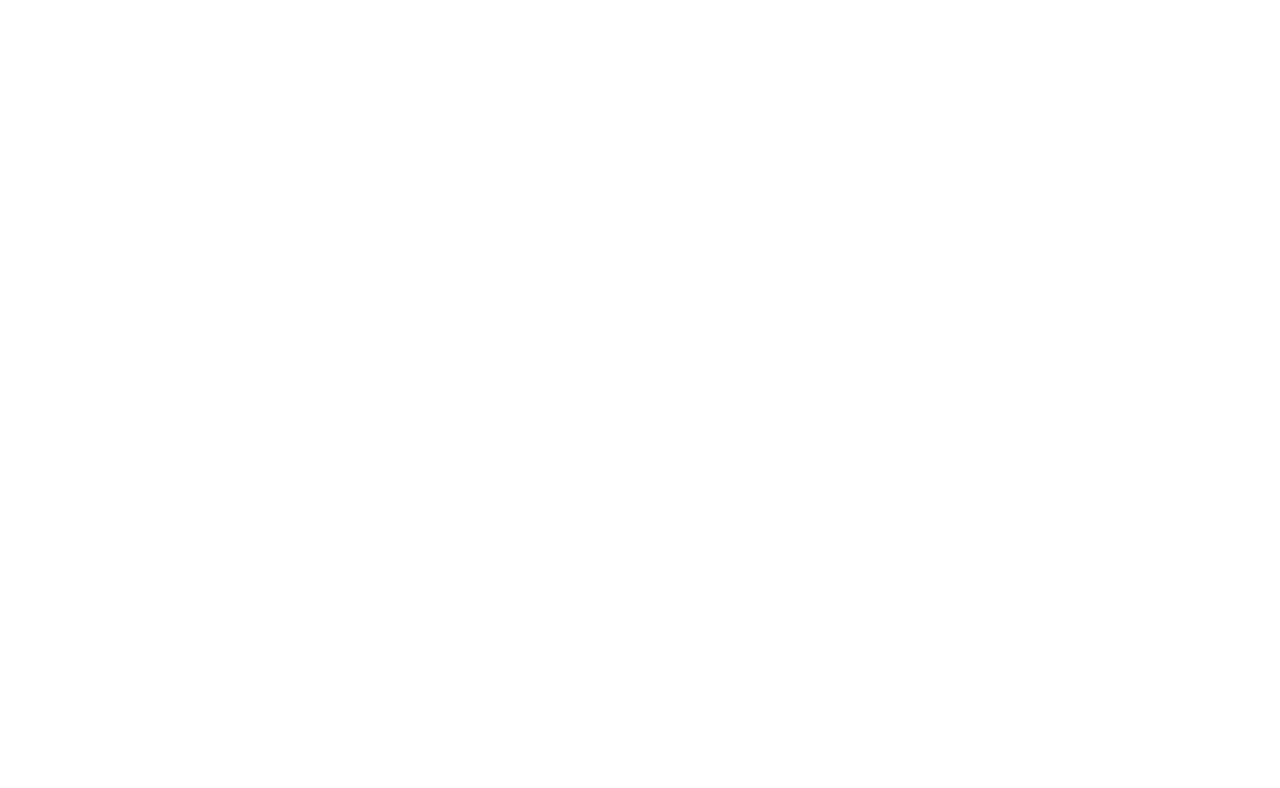
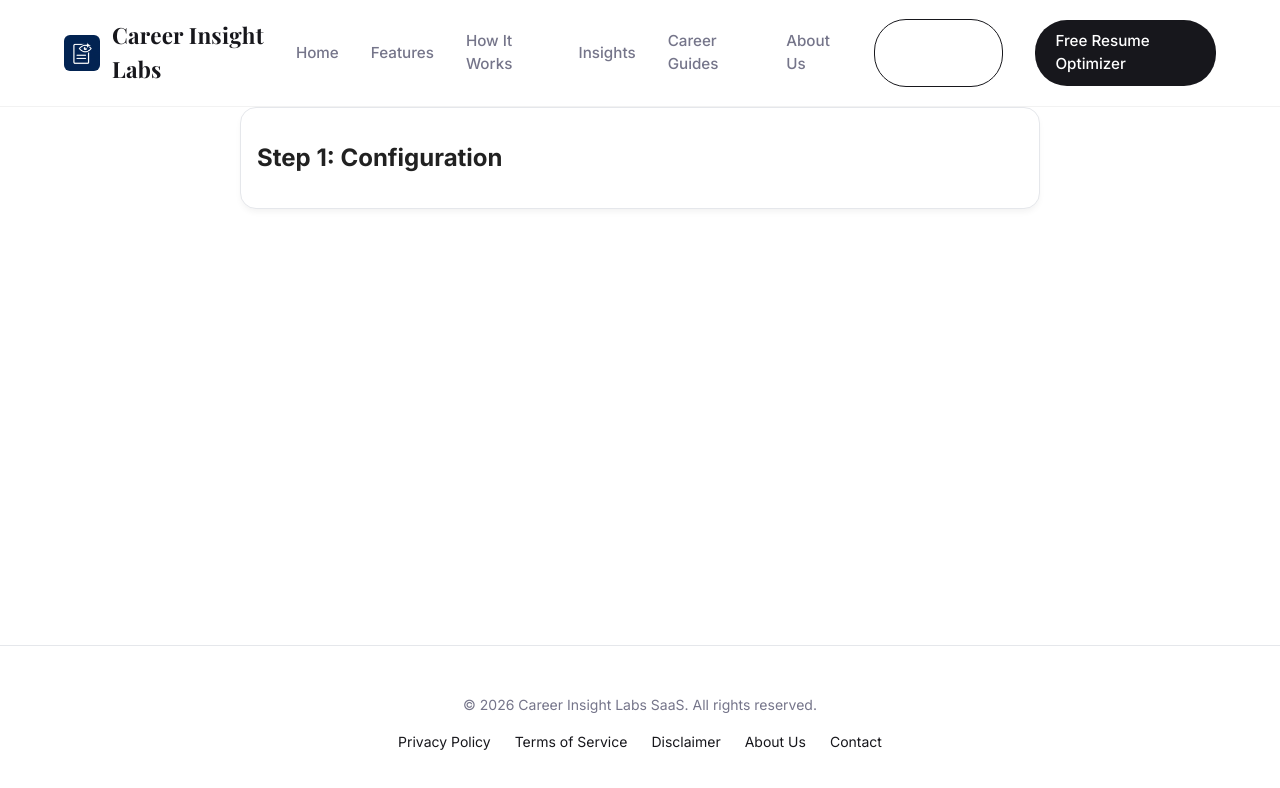
Before and after one commit to HermanTeng19/AI-Resume-Builder-SaaS, a React (Vite) app: page /interview-prep in a window 1280 px wide. Before the commit this address had no page. Shown: the top 788 px of the page. Built offline with nearby package versions, Linux system fonts and the light colour scheme; a web font is replaced by a local one.

Commit message:
feat: setup routing and basic component for Interview Prep

```diff
--- a/src/App.tsx
+++ b/src/App.tsx
@@ -6,6 +6,7 @@
 import BlogPost from './pages/BlogPost';
 import TrustPage from './pages/TrustPage';
 import Contact from './pages/Contact';
+import InterviewPrep from './pages/InterviewPrep';
 
 function App() {
   return (
@@ -16,6 +17,7 @@
 
         {/* The actual SaaS Tool */}
         <Route path="app" element={<AppTool />} />
+        <Route path="interview-prep" element={<InterviewPrep />} />
 
         {/* Blog Routes */}
         <Route path="blog" element={<BlogList />} />
--- a/src/layouts/MainLayout.tsx
+++ b/src/layouts/MainLayout.tsx
@@ -69,6 +69,9 @@
           <a href="/#insights" onClick={(e) => scrollToSection(e, 'insights')}>Insights</a>
           <Link to="/blog" onClick={scrollToTop}>Career Guides</Link>
           <Link to="/about" onClick={scrollToTop}>About Us</Link>
+          <Link to="/interview-prep" className="nav-cta" style={{ background: 'transparent', border: '1px solid var(--primary-color)', color: 'var(--primary-color)' }} onClick={scrollToTop}>
+            Interview Prep
+          </Link>
           {!isAppTool && (
             <Link to="/app" className="nav-cta" onClick={scrollToTop}>
               Free Resume Optimizer
--- /dev/null
+++ b/src/pages/InterviewPrep.tsx
@@ -0,0 +1,22 @@
+import React, { useState } from 'react';
+import { SEO } from '../components/SEO';
+
+const InterviewPrep: React.FC = () => {
+  const [step, setStep] = useState<1 | 2 | 3>(1);
+
+  return (
+    <div className="page-container" style={{ maxWidth: '800px', margin: '0 auto', padding: '2rem 1rem' }}>
+      <SEO
+        title="AI Interview Prep Guide | Career Insight Labs"
+        description="Generate a highly targeted interview preparation guide based on your resume and job description."
+        url="https://careerinsightlabs.com/interview-prep"
+      />
+
+      {step === 1 && <h2>Step 1: Configuration</h2>}
+      {step === 2 && <h2>Generating...</h2>}
+      {step === 3 && <h2>Results</h2>}
+    </div>
+  );
+};
+
+export default InterviewPrep;
```
